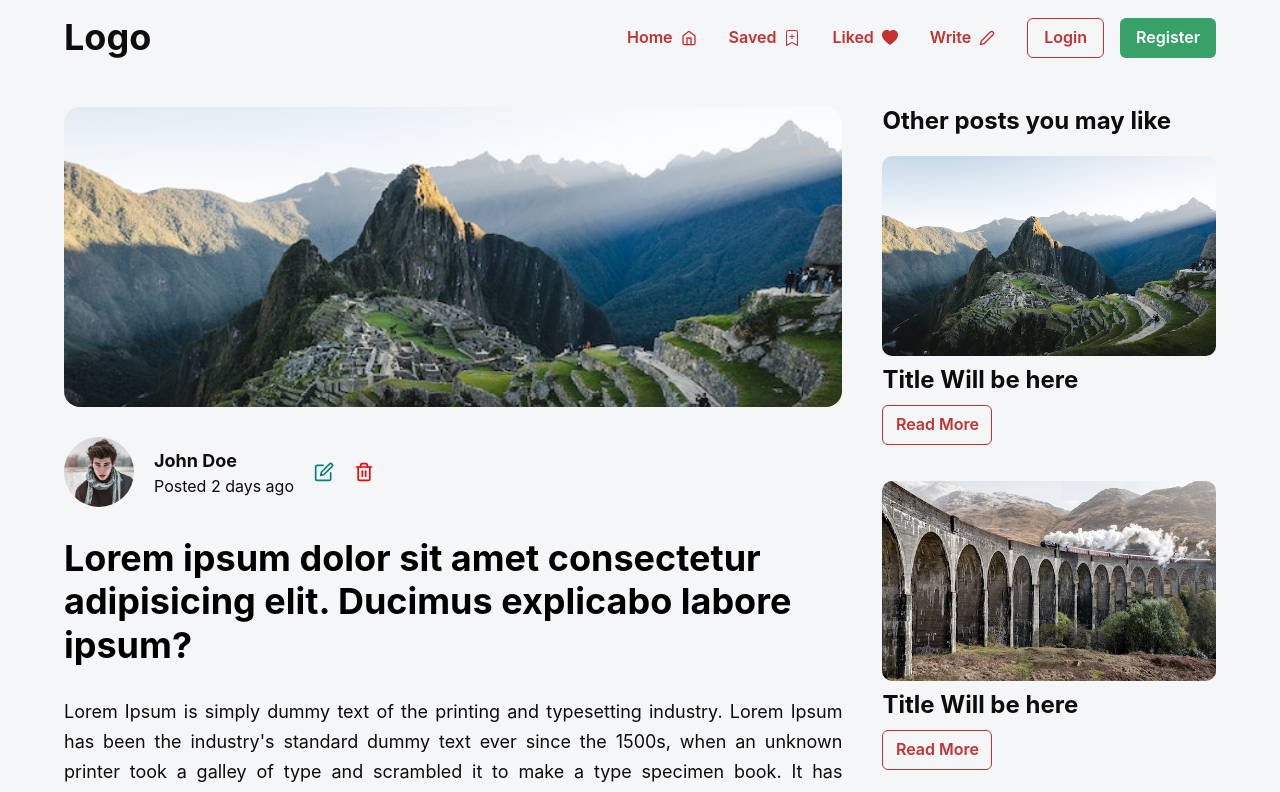
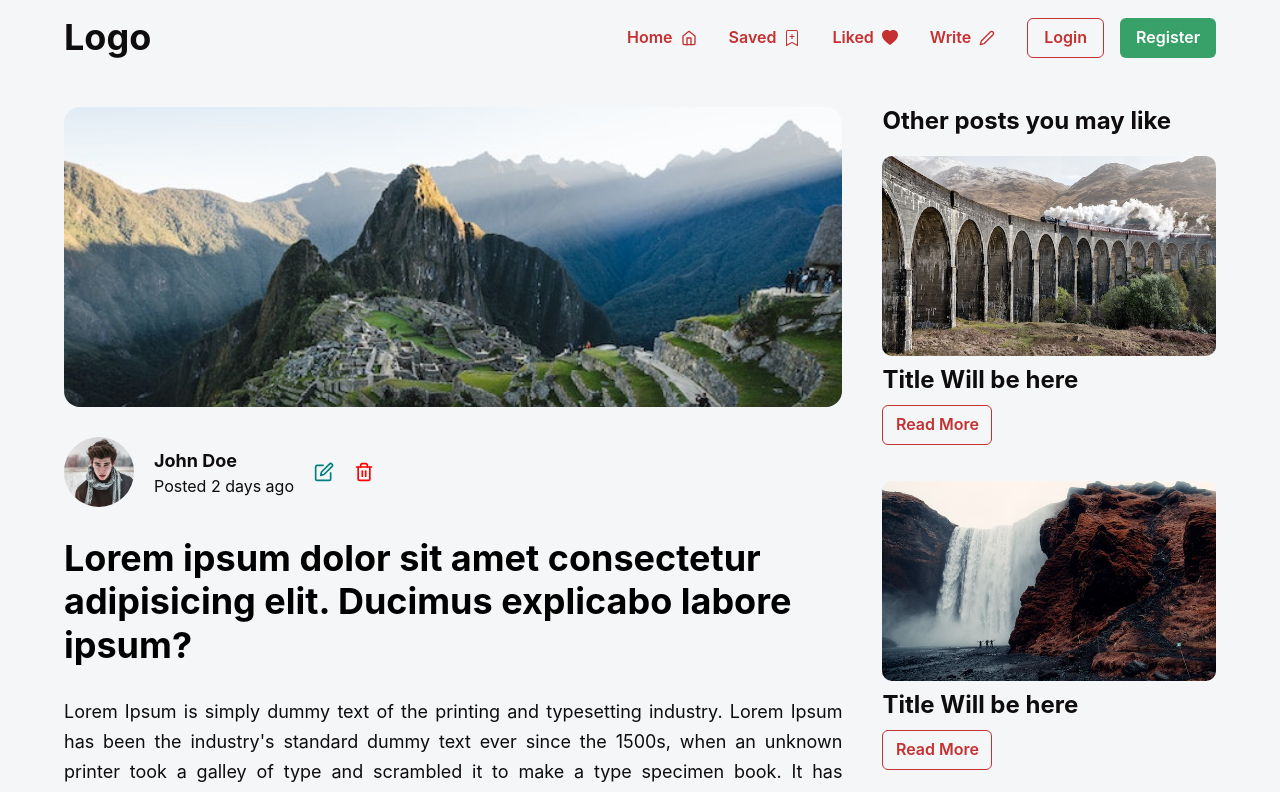
Before and after one commit to timifyjs/blog, a React (Vite) app: page /post/1 in a window 1280 px wide. Shown: the top 792 px of the page. Built offline with nearby package versions, Linux system fonts and the light colour scheme.

Commit message:
hide current post in other posts

```diff
--- a/src/Components/Menu.jsx
+++ b/src/Components/Menu.jsx
@@ -1,7 +1,10 @@
 import { Box, Flex, Heading, Button, Image } from "@chakra-ui/react";
-import { Link } from "react-router-dom";
+import { Link, useLocation, useRoutes } from "react-router-dom";
 
 const Menu = () => {
+
+  const currLocation = useLocation();
+  const currPost = currLocation.pathname.split('/')[2]
   const posts = [
     {
       id: 1,
@@ -28,12 +31,14 @@ const Menu = () => {
       img: "/image4.jpg",
     },
   ];
+  const filterdPosts = posts.filter(post=>post.id !=currPost)
   return (
     <Box display="flex" flexDir="column" gap="20px">
       <Heading as="h1" fontSize="24px" fontWeight="bold" noOfLines={1}>
         Other posts you may like
       </Heading>
-      {posts.map((post) => (
+      {filterdPosts.map((post) => (
+
         <Flex flexDir="column" gap="10px" mb="1rem">
           <Box>
             <Image
```
